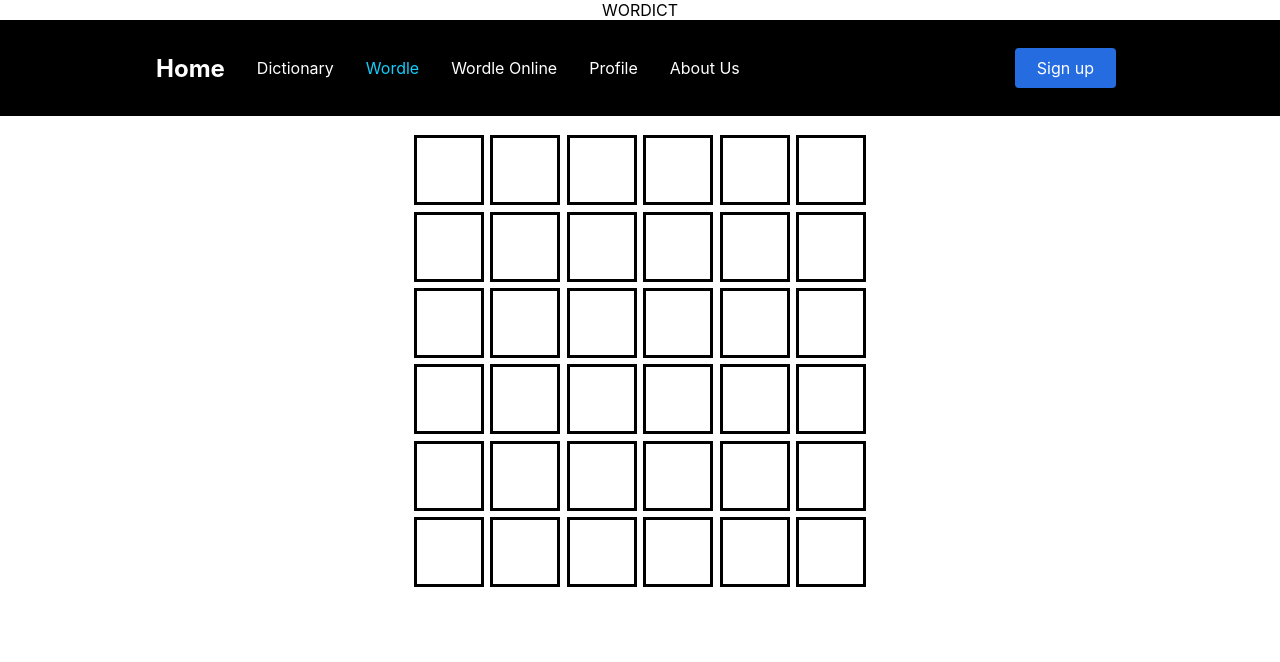
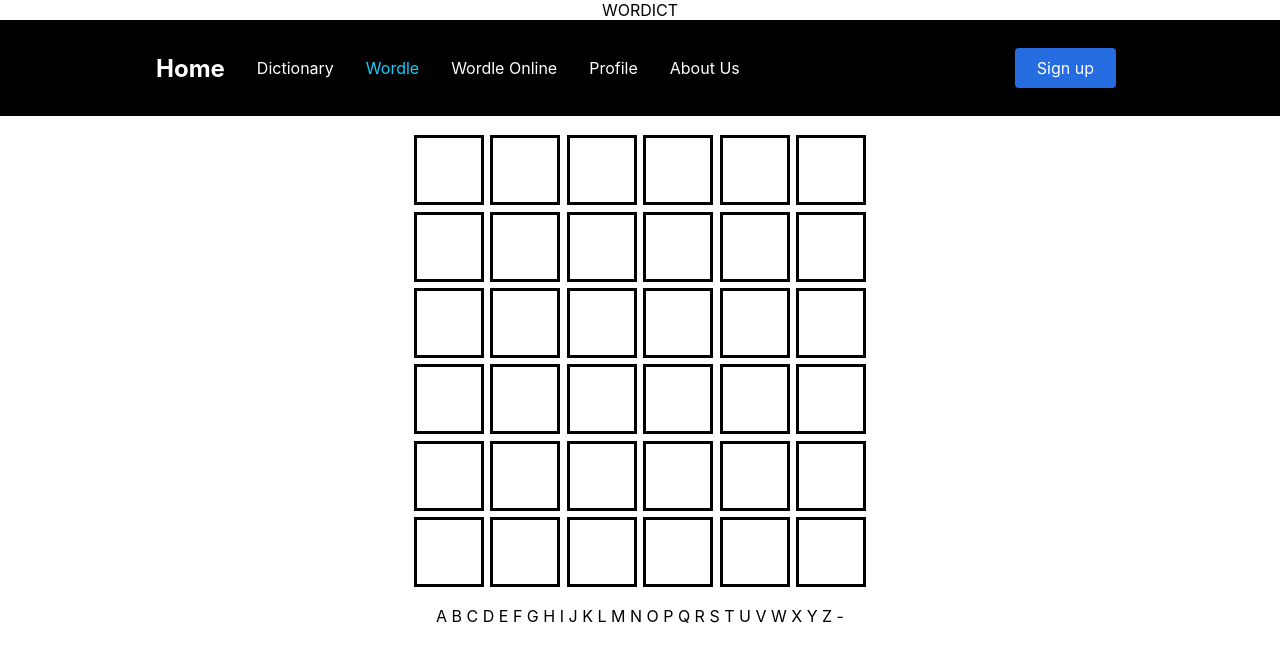
Before and after one commit to MarkProjs/wordict-project, a React (Create React App) app in the folder client/: page /wordle in a window 1280 px wide. Shown: the top 662 px of the page. Built offline with nearby package versions, Linux system fonts and the light colour scheme; no server answers.

Commit message:
Add letter bank to wordle game

```diff
--- a/client/src/components/Wordle/Wordle.js
+++ b/client/src/components/Wordle/Wordle.js
@@ -3,11 +3,16 @@ import * as GameLogic from "../../controllers/GameLogic.js";
 import { useEffect } from "react";
 import "./Wordle.css"
 import Popup from "./Popup.js";
+import LetterBank from "./LetterBank.js";
 
 const ROW_PREFIX = "R-";
 const POP_PREFIX = "P-";
 
 function Wordle(props) {
+
+  let currentRow = 0;
+
+  let gameDone = false;
 
   // Contains all of the functions subscribed to the key event
   const keyEvent = new Map();
@@ -15,12 +20,11 @@ function Wordle(props) {
   // Contains all of the functions subscribed to the style event
   const styleEvent = new Map();
 
-  let currentRow = 0;
-
-  let gameDone = false;
-
   // Contains all of the functions subscribed to the game state event
   const gameStateEvent = new Map();
+
+  // Contains all of the functions subscribed to the guess event
+  const guessEvent = new Map();
 
   // Set the default value of the letters to be an array of default values
   const letters = new Array(props.word.length).fill(props.defaultValue);
@@ -33,7 +37,6 @@ function Wordle(props) {
   function subToKeyEvent(key, subFunc) {
     keyEvent.set(key, subFunc);
   }
-
 
   /**
    * Subscribe a function to the style event
@@ -54,6 +57,15 @@ function Wordle(props) {
   }
 
   /**
+   * Subscribe a function to the guess event
+   * @param {String} key The key associated with the subscription
+   * @param {Function} subFunc The function to subscribe to the guess event
+   */
+  function subToGuessEvent(key, subFunc) {
+    guessEvent.set(key, subFunc);
+  }
+
+  /**
    * Process keyboard input and trigger game events accordingly
    * @param {Event} e The key event
    * @param {Function} send An optional function to send the key event result somewhere else
@@ -69,6 +81,10 @@ function Wordle(props) {
         key === props.submitKey
         && letters.every(letter => letter !== props.defaultValue)
       ) {
+
+        // FIre the guess event before doing everything else
+        guessEvent.forEach(func => func(letters));
+
         // Get the result array to determine which letters are correct
         let results = GameLogic.checkSubmission(letters.join(""), props.word);
 
@@ -76,7 +92,7 @@ function Wordle(props) {
         styleEvent.get(ROW_PREFIX + currentRow)(results);
 
         currentRow++;
-        let gameWon = results.every(result => result === GameLogic.RIGHT)
+        let gameWon = results.every(result => result === GameLogic.RIGHT);
         if (gameWon) {
           gameDone = true;
         } else if (currentRow >= letters.length) {
@@ -108,7 +124,6 @@ function Wordle(props) {
     props.subToInputEvent(props.id, handleInput);
   });
 
-
   return (
     <section className="wordle">
       <Popup
@@ -129,6 +144,10 @@ function Wordle(props) {
           defaultValue={props.defaultValue}
         />
       })}
+      <LetterBank
+        id={"bank"}
+        subToGuessEvent={subToGuessEvent}
+      />
     </section>
   );
 }
```
